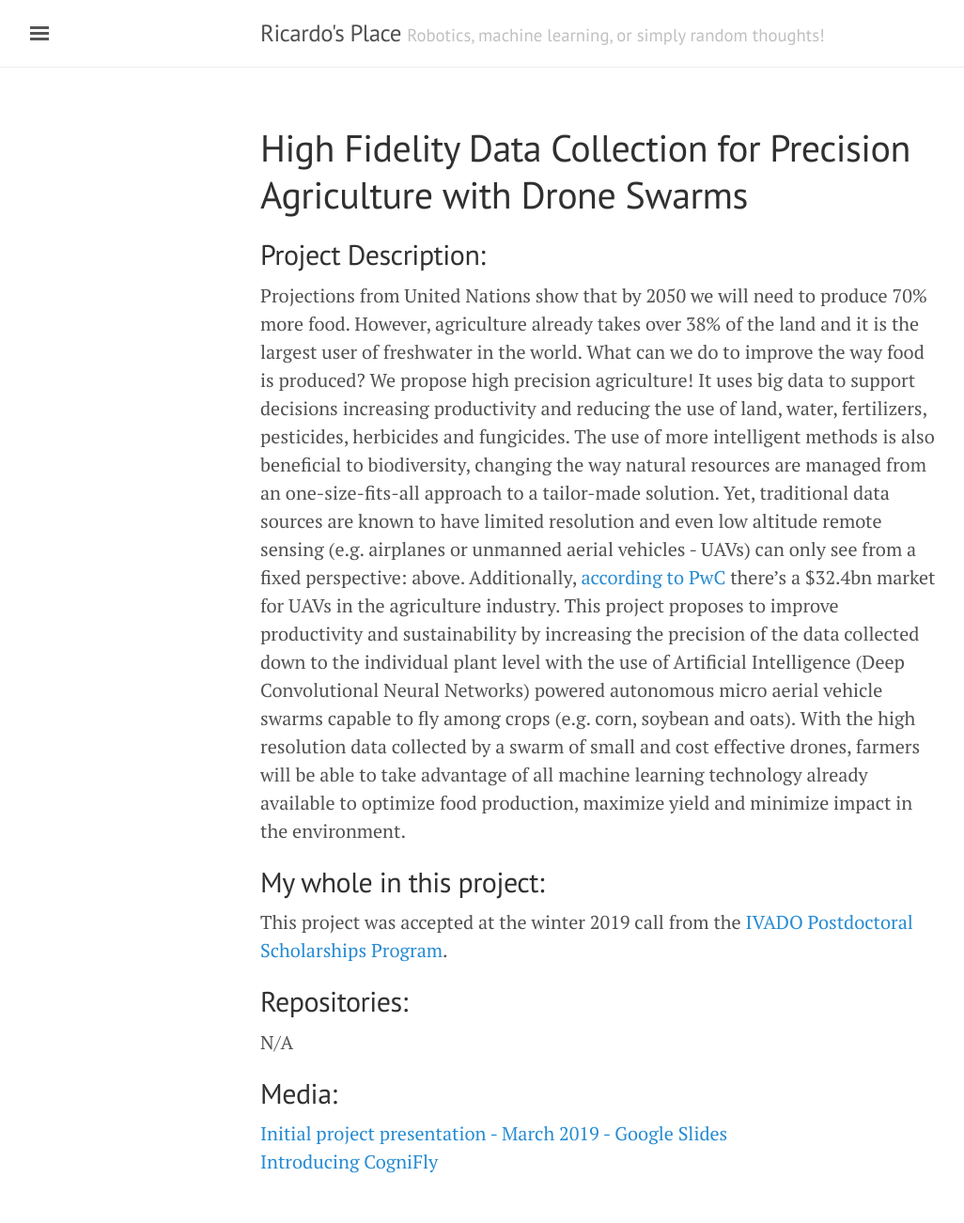
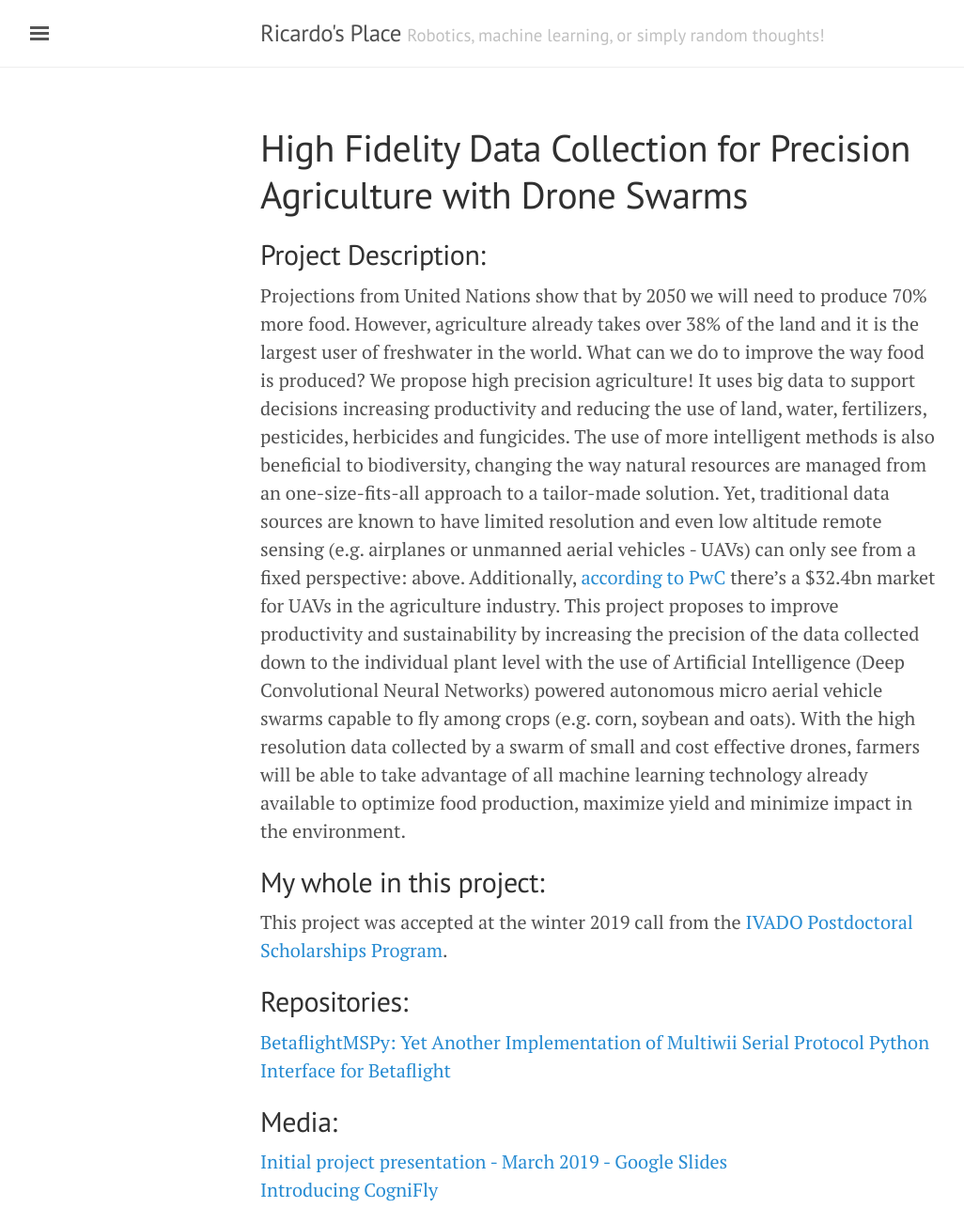
Before and after one commit to ricardodeazambuja/ricardodeazambuja.github.io, a Jekyll site: the page built from _projects/razambuja_ivado2019.md, in a window 1280 px wide. Shown: the whole page at 94% size, without its empty margins (3-1029 px from the left). Built offline with Jekyll 4.4.1, drawn with Linux system fonts in a browser that asks for light colours; before the commit the page ends 1272 px from its top, so only the background shows below that.

Commit message:
Added BetaflightMSPy repo

```diff
--- a/_projects/razambuja_ivado2019.md
+++ b/_projects/razambuja_ivado2019.md
@@ -9,7 +9,7 @@ Projections from United Nations show that by 2050 we will need to produce 70% mo
 This project was accepted at the winter 2019 call from the [IVADO Postdoctoral Scholarships Program](https://ivado.ca/bourses-ivado/bourses-post-doctorales-4).
 
 ## Repositories:
-N/A
+- [BetaflightMSPy: Yet Another Implementation of Multiwii Serial Protocol Python Interface for Betaflight](https://github.com/ricardodeazambuja/BetaflightMSPy)
 
 ## Media:
 - [Initial project presentation - March 2019 - Google Slides](https://docs.google.com/presentation/d/e/2PACX-1vQ2YWTRja1LYUHj7--aUaX-n0YumZSziqzIluXOQMkIef_uZ9QHN97EYvxA_0XUGMylFfSK3vfGfqBy/pub?start=true&loop=false&delayms=5000)
```
